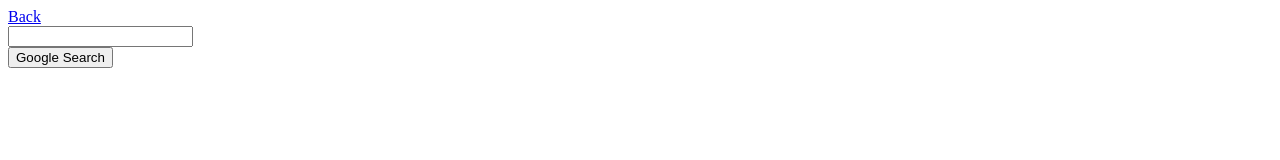
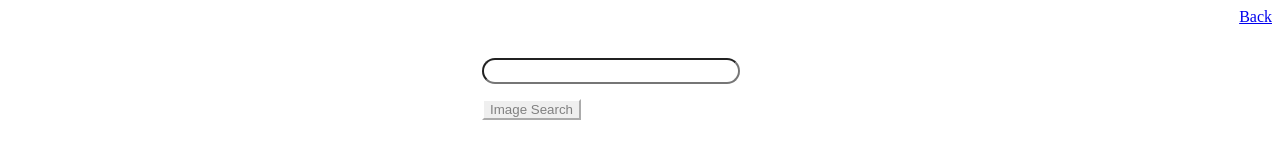
Before and after one commit to avinanick/CS50W-Project0, a plain HTML site: page image_search.html in a window 1280 px wide. Drawn offline with Linux system fonts and the light colour scheme.

Commit message:
Added formatting to the buttons to react on mouse hover.

```diff
--- a/google_style.css
+++ b/google_style.css
@@ -41,11 +41,25 @@
     background-color: lightgray;
 }
 
-#index_search {
+#index_search, #image_search {
     margin: auto;
     width: 50%;
 }
 
 #main_search_bar {
     border-radius: 25px;
+    width: 250px;
+    height: 20px;
 }
+
+input[type="submit"] {
+    border-color: white;
+    color: gray;
+    margin-right: 10px;
+    margin-top: 15px;
+}
+
+input[type="submit"]:hover {
+    border-color: gray;
+    color: black;
+}
--- a/image_search.html
+++ b/image_search.html
@@ -2,6 +2,7 @@
 <html lang="en">
     <head>
         <title>My Image Search</title>
+        <link rel="stylesheet" type="text/css" href="google_style.css">
     </head>
     <body>
         <div class="header">
@@ -14,7 +15,7 @@
                 </div>
                 <input id="main_search_bar" type="text" name="q">
                 <div id="index_search_buttons">
-                    <input type="submit" value="Google Search" name="btnK">
+                    <input type="submit" value="Image Search" name="btnK">
                 </div>
             </form>
         </div>
```
